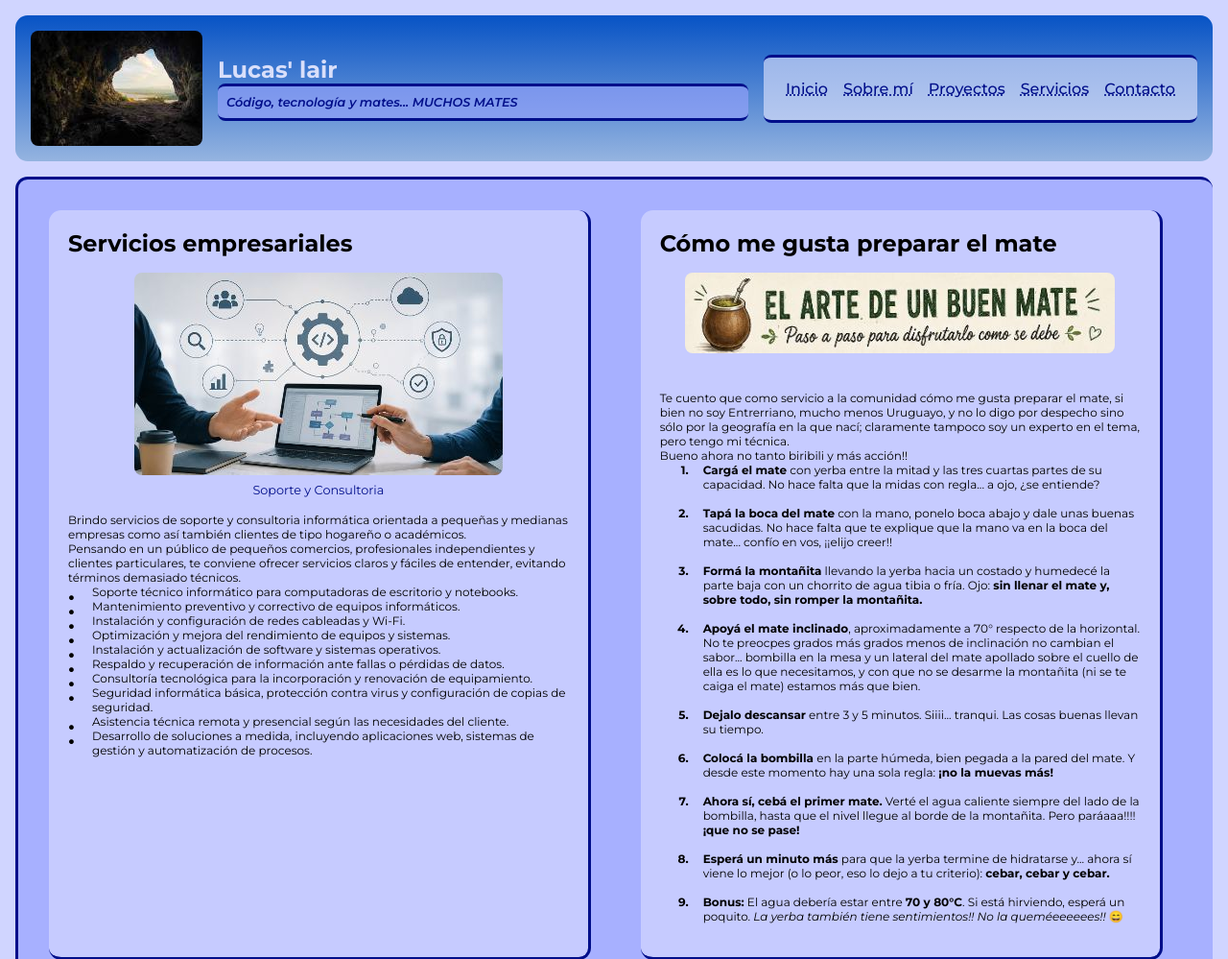
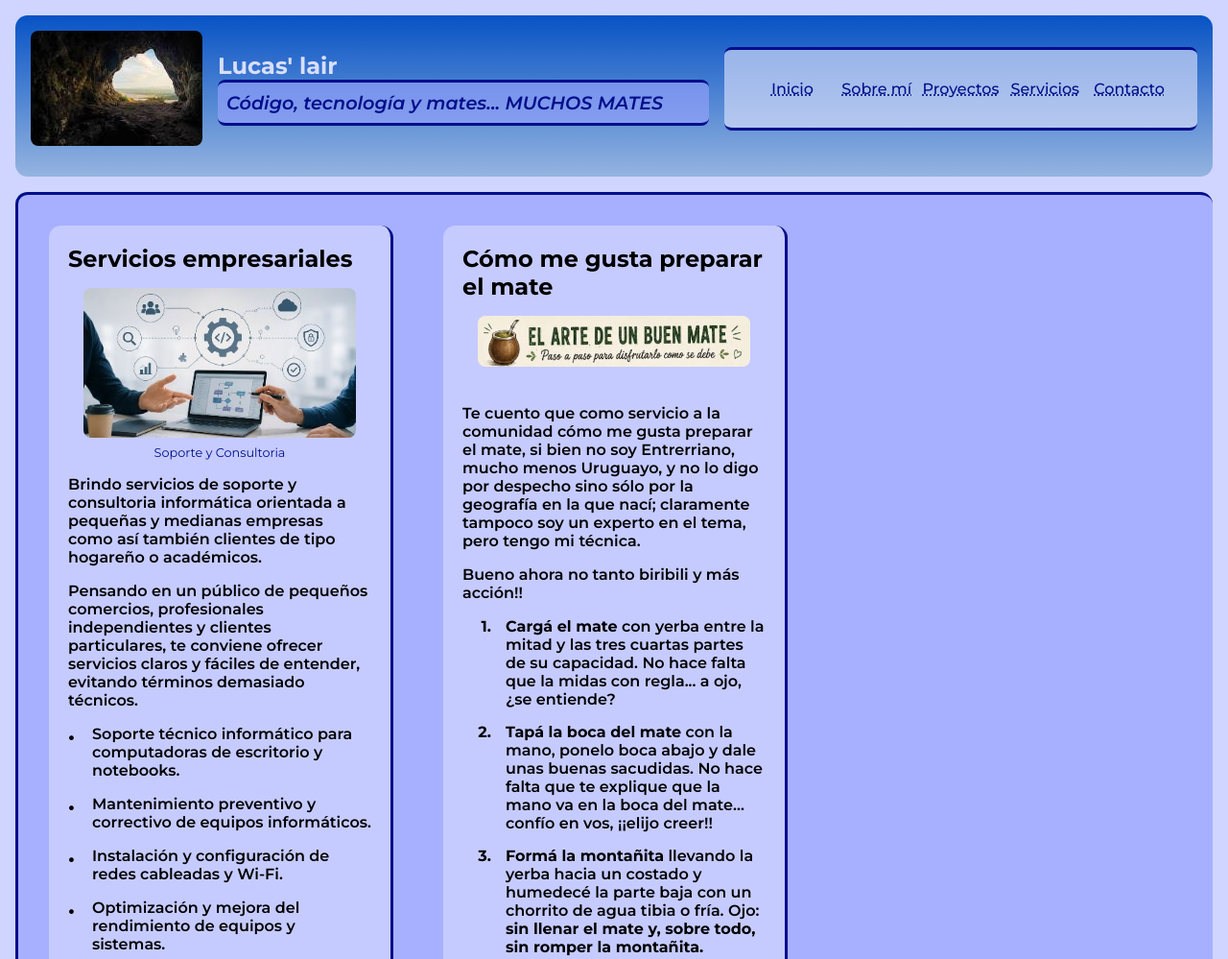
Before and after one commit to lFabianiGH/WebFlex_Clase_1_Entregable, a plain HTML site: page pages/servicios.html in a window 1280 px wide. Shown: the top 999 px of the page at 96% size. Drawn offline with Linux system fonts and the light colour scheme; a web font is replaced by a local one.

Commit message:
Pre entrega 4
Se revisó responsividad, agregaron grid-areas omitidas y se realizó testeoo global

```diff
--- a/pages/servicios.html
+++ b/pages/servicios.html
@@ -21,7 +21,7 @@
 <body>
     <header class="contenedor-header">
         <div class="contenedor-identidad">
-            <img class="logo" src="../assets/img/caverna.jpg" alt="">
+            <img class="logo" src="../assets/img/caverna.jpg" alt="logo de marca comercial de Lucas' lair">
             <div class="texto-logo ">
                 <h1>Lucas' lair</h1>
                 <p class="texto-header">Código, tecnología y mates... MUCHOS MATES</p>
@@ -51,53 +51,53 @@
                     <figcaption>Soporte y Consultoria</figcaption>
                 </figure>
 
-                <p>
+                <p class="texto-plano">
                     Brindo servicios de soporte y consultoria informática orientada a pequeñas y medianas empresas
                     como así también clientes de tipo hogareño o académicos.
                 </p>
-                <p>
+                <p class="texto-plano">
                     Pensando en un público de pequeños comercios, profesionales independientes y
                     clientes particulares, te conviene ofrecer servicios claros y fáciles de entender,
                     evitando términos demasiado técnicos.
                 </p>
 
-                <p class="bullet">
+                <p class="bullet texto-plano">
                     Soporte técnico informático para computadoras de escritorio y notebooks.
                 </p>
 
-                <p class="bullet">
+                <p class="bullet texto-plano">
                     Mantenimiento preventivo y correctivo de equipos informáticos.
                 </p>
 
-                <p class="bullet">
+                <p class="bullet texto-plano">
                     Instalación y configuración de redes cableadas y Wi-Fi.
                 </p>
 
-                <p class="bullet">
+                <p class="bullet texto-plano">
                     Optimización y mejora del rendimiento de equipos y sistemas.
                 </p>
 
-                <p class="bullet">
+                <p class="bullet texto-plano">
                     Instalación y actualización de software y sistemas operativos.
                 </p>
 
-                <p class="bullet">
+                <p class="bullet texto-plano">
                     Respaldo y recuperación de información ante fallas o pérdidas de datos.
                 </p>
 
-                <p class="bullet">
+                <p class="bullet texto-plano">
                     Consultoría tecnológica para la incorporación y renovación de equipamiento.
                 </p>
 
-                <p class="bullet">
+                <p class="bullet texto-plano">
                     Seguridad informática básica, protección contra virus y configuración de copias de seguridad.
                 </p>
 
-                <p class="bullet">
+                <p class="bullet texto-plano">
                     Asistencia técnica remota y presencial según las necesidades del cliente.
                 </p>
 
-                <p class="bullet">
+                <p class="bullet texto-plano">
                     Desarrollo de soluciones a medida, incluyendo aplicaciones web, sistemas de gestión y automatización
                     de procesos.
                 </p>
@@ -113,37 +113,37 @@
                     <figcaption>   </figcaption>
                 </figure>
 
-                <p>
+                <p class="texto-plano">
                     Te cuento que como servicio a la comunidad cómo me gusta preparar el mate, si bien
                     no soy Entrerriano, mucho menos Uruguayo, y no lo digo por despecho sino sólo
                     por la geografía en la que nací; claramente tampoco soy un experto en el tema,
                     pero tengo mi técnica.
                 </p>
 
-                <p>
+                <p class="texto-plano">
                     Bueno ahora no tanto biribili y más acción!!
                 </p>
 
 
                 <div class="lista-ordenada">
-                    <p>
+                    <p class="texto-plano">
                         <strong>Cargá el mate</strong> con yerba entre la mitad y las tres cuartas partes de su
                         capacidad. No hace falta que la midas con regla... a ojo, ¿se entiende?
                     </p>
-                    <p>
+                    <p class="texto-plano">
                         <strong>Tapá la boca del mate</strong> con la mano, ponelo boca abajo y dale unas buenas
                         sacudidas. No hace falta que te explique que la mano va en la boca del mate... confío en
                         vos,
                         ¡¡elijo creer!!
                     </p>
-                    <p>
+                    <p class="texto-plano">
                         <strong>Formá la montañita</strong> llevando la yerba hacia un costado y humedecé la parte
                         baja
                         con un chorrito de agua tibia o fría. Ojo: <strong>sin llenar el mate y, sobre todo, sin
                             romper
                             la montañita.</strong>
                     </p>
-                    <p>
+                    <p class="texto-plano">
                         <strong>Apoyá el mate inclinado</strong>, aproximadamente a 70° respecto de la horizontal.
                         No te preocpes grados más grados menos de inclinación no cambian el sabor... bombilla en la
                         mesa
@@ -153,28 +153,28 @@
                         la montañita (ni se te caiga el mate) estamos más que bien.
 
                     </p>
-                    <p>
+                    <p class="texto-plano">
                         <strong>Dejalo descansar</strong> entre 3 y 5 minutos. Siiii... tranqui.
                         Las cosas buenas llevan su tiempo.
 
                     </p>
-                    <p>
+                    <p class="texto-plano">
                         <strong>Colocá la bombilla</strong> en la parte húmeda, bien pegada a la pared del mate.
                         Y desde este momento hay una sola regla:
                         <strong>¡no la muevas más!</strong>
 
                     </p>
-                    <p>
+                    <p class="texto-plano">
                         <strong>Ahora sí, cebá el primer mate.</strong> Verté el agua caliente siempre del lado de la
                         bombilla, hasta que el nivel llegue al borde de la montañita.
                         Pero paráaaa!!!! <strong>¡que no se pase!</strong>
                     </p>
-                    <p>
+                    <p class="texto-plano">
                         <strong>Esperá un minuto más</strong> para que la yerba termine de hidratarse y...
                         ahora sí viene lo mejor (o lo peor, eso lo dejo a tu criterio):
                         <strong>cebar, cebar y cebar.</strong>
                     </p>
-                    <p>
+                    <p class="texto-plano">
                         <strong>Bonus:</strong> El agua debería estar entre <strong>70 y 80°C</strong>.
                         Si está hirviendo, esperá un poquito.
                         <em>La yerba también tiene sentimientos!! No la queméeeeeees!!</em> 😄
@@ -189,7 +189,7 @@
 
     <footer>
         <nav>
-            <p>Seguime en redes sociales:</p>
+            <p class="texto-plano">Seguime en redes sociales:</p>
             <ul>
                 <li><a href="https://www.facebook.com/lu.ma.fabiani" target="_blank">Facebook</a></li>
                 <li><a href="https://www.instagram.com/lu.ma.fabiani" target="_blank">Instagram</a></li>
--- a/styles/styles.css
+++ b/styles/styles.css
@@ -25,7 +25,6 @@ Colores base:
   --color-gradiente-hasta: #95b4e0;
   /* --title-size: clamp(1.5rem, 5vw, 3rem); */
 }
-
 
 
 /* Estilos de la sección Header */
@@ -84,126 +83,14 @@ article {
   border-color: var(--primary-color);
 }
 
-/*
-  Aplica estilos al contenedor de proyectos Anteriormente Flex
-  Reconvertido a Grid para responsividad Mobile First
-*/
-.contenedor-proyectos {
-  display: grid;
-  grid-template-columns: 1fr;
-  gap: 20px;
-}
-
-/*
-  Aplica estilos al contenedor de proyectos Anteriormente Flex
-  Reconvertido a Grid para responsividad Mobile First
-  en el logo de empresa
-  */
-  .contenedor-identidad {
-    display: grid;
-    grid-template-columns: 1fr;
-  grid-template-rows: auto 1fr;
-  grid-template-areas:
-    "logo"
-    "texto-logo";
-  align-items: center;
-  gap: 1rem;
-}
-
-/* Aplica estilos al <ul> dentro del <nav> específicamente*/
-nav>ul {
-  display: grid;
-  grid-template-columns: 1fr;
-  gap: 1rem;
-  margin: 1rem;
-  max-width: none;
-}
-
-/* Aplica estilos a los <li> dentro del <ul> dentro del <nav> específicamente*/
-nav>ul>li {
-  display: block;
-  list-style: none;
-  border-radius: 0.2rem;
-}
-
-
-.contenedor-header{
-  display: grid;
-  grid-template-columns: 1fr;
-  grid-template-rows: auto 1fr;
-  align-items: center;
-  gap: 1rem
-}
-
-@media (min-width: 768px) {
-  .contenedor-proyectos {
-    grid-template-columns: repeat(2, 1fr);
-  }
-
-  .contenedor-identidad {
-    grid-template-columns: auto 1fr;
-    grid-template-rows: 1fr;
-    grid-template-areas:
-      "logo texto-logo";
-    gap: 1rem;
-  }
-  p.texto-header {
-    background-color: hsl(234, 100%, 80%, 0.6);
-    font-style: italic;
-    font-weight: 600;
-    line-height: normal;
-    max-width: none;
-    padding: 9px;
-    border-radius: 0.5rem;
-    border-style: solid none solid none;
-    border-width: 3px;
-  }
-
-  nav>ul {
-    display: flex;
-    flex-direction: row;
-    gap: 1rem;
-    margin: 0.5rem;
-    max-width: none;
-  }
-
-  nav>ul>li {
-    display: block;
-    list-style: none;
-    border-radius: 0.2rem;
-  }
-}
-
-@media (min-width: 1024px) {
-  .contenedor-proyectos {
-    grid-template-columns: repeat(3, auto);
-  }
-
-  .contenedor-identidad {
-    grid-template-columns: auto 1fr;
-    grid-template-rows: 1fr;
-    grid-template-areas:
-      "logo texto-logo";
-    gap: 1rem;
-  }
-  .contenedor-header{
-    grid-template-columns: 3fr minmax(345, 1fr);
-    grid-template-rows: 1fr;
-    grid-template-areas:
-      "contenedor-identidad nav";
-    align-items: center;
-    gap: 1rem
-  }
-}
-
 /* Aplica estilos a las listas ordenadas <ol> */
 ol {
-  max-width: 90ch;
+  /* max-width: 90ch; */
 }
 
 /* Aplica estilos a las listas desordenadas <ul> */
 ul {
-  max-width: 90ch;
+  /* max-width: 90ch; */
 }
 
 /* Aplica estilos al <Nav> */
@@ -229,7 +116,7 @@ p {
   font-size: 0.75rem;
   font-weight: 400;
   line-height: normal;
-  max-width: 90ch;
+  /* max-width: 90ch; */
 }
 
 /*
@@ -237,7 +124,7 @@ Aplica estilos al <p> dentro del <footer> aunque el <p> independientemente que s
 hijo, nieto, etc. del <footer>, es sufiente que esté dentro de esa etiqueta.
 */
 footer p {
-  max-width: none;
+  /* max-width: none; */
 }
 
 /*
@@ -252,7 +139,15 @@ footer>p {
 /* Aplica estilos específicos para el texto del <header>*/
 p.texto-header {
   font-size: 0.8rem;
-
+  background-color: hsl(234, 100%, 80%, 0.6);
+  font-style: italic;
+  font-weight: 600;
+  line-height: normal;
+  /* max-width: none; */
+  padding: 9px;
+  border-radius: 0.5rem;
+  border-style: solid none solid none;
+  border-width: 3px;
 }
 
 /*
@@ -315,7 +210,6 @@ clase "lista-ordenada¨
   text-align: right;
 }
 
-
 /* aplica estilos a las etiquetas <a>*/
 a {
   color: var(--primary-color);
@@ -351,3 +245,193 @@ img {
   height: auto;
   border-radius: 0.5rem;
 }
+
+/* Aplica estilos al <ul> dentro del <nav> específicamente*/
+nav>ul {
+  display: grid;
+  grid-template-columns: 1fr;
+  gap: 1rem;
+  margin: 1rem;
+  /* max-width: none; */
+}
+
+/* Aplica estilos a los <li> dentro del <ul> dentro del <nav> específicamente*/
+nav>ul>li {
+  display: block;
+  list-style: none;
+  border-radius: 0.2rem;
+}
+
+/*
+Aplica estilos al contenedor de proyectos Anteriormente Flex
+Reconvertido a Grid para responsividad Mobile First
+*/
+.logo {
+  grid-area: "logo";
+}
+
+.texto-logo {
+  grid-area: "texto-logo";
+}
+
+.contenedor-nav {
+  grid-area: "contenedor-nav";
+}
+
+.contenedor-header {
+  display: grid;
+  grid-area: "contenedor-header";
+  grid-template-columns: 1fr;
+  grid-template-rows: auto 1fr;
+  grid-template-areas:
+    "contenedor-identidad"
+    "contenedor-nav";
+  align-items: center;
+  gap: 1rem
+}
+
+.contenedor-identidad {
+  display: grid;
+  grid-area: contenedor-identidad;
+  grid-template-columns: 1fr;
+  grid-template-rows: auto 1fr;
+  grid-template-areas:
+    "logo"
+    "texto-logo";
+  align-items: center;
+  gap: 1rem;
+}
+
+.contenedor-proyectos {
+  display: grid;
+  grid-area: "contenedor-proyectos";
+  grid-template-columns: 1fr;
+  gap: 20px;
+}
+
+.texto-plano {
+  font-size: 0.8rem;
+  font-weight: 400;
+  line-height: normal;
+  /* max-width: 90ch; */
+  margin-bottom: 1rem;
+}
+
+@media (min-width: 768px) {
+  .contenedor-header {
+    display: grid;
+    grid-area: "contenedor-header";
+    grid-template-columns: 1fr;
+    grid-template-rows: auto 1fr;
+    grid-template-areas:
+      "contenedor-identidad"
+      "contenedor-nav";
+    align-items: center;
+    gap: 1rem
+  }
+
+  nav>ul {
+    grid-template-columns: repeat(5, 1fr);
+    gap: 0.5rem;
+  }
+
+  nav>ul>li {
+    text-align: center;
+  }
+
+  .contenedor-proyectos {
+    display: grid;
+    grid-template-columns: repeat(2, 1fr);
+    gap: 20px;
+  }
+
+  .contenedor-identidad {
+    display: grid;
+    grid-area: "contenedor-identidad";
+    grid-template-columns: auto 1fr;
+    grid-template-rows: 1fr;
+    grid-template-areas:
+      "logo texto-logo";
+    gap: 1rem;
+  }
+
+  p.texto-header {
+    font-size: 1rem;
+    background-color: hsl(234, 100%, 80%, 0.6);
+    font-style: italic;
+    font-weight: 600;
+    line-height: normal;
+    /* max-width: none; */
+    padding: 9px;
+    border-radius: 0.5rem;
+    border-style: solid none solid none;
+    border-width: 3px;
+  }
+
+  .texto-plano {
+    font-size: 1rem;
+    font-weight: 450;
+    line-height: normal;
+    /* max-width: 90ch; */
+    margin-bottom: 1rem;
+  }
+}
+
+@media (min-width: 1024px) {
+  .contenedor-header {
+    display: grid;
+    grid-area: "contenedor-header";
+    grid-template-columns: 1fr;
+    grid-template-rows: auto 1fr;
+    grid-template-areas:
+      "contenedor-identidad contenedor-nav";
+    align-items: center;
+    gap: 1rem
+  }
+
+  nav>ul {
+    grid-template-columns: repeat(5, 1fr);
+    gap: 0.5rem;
+  }
+
+  nav>ul>li {
+    text-align: center;
+  }
+
+  .contenedor-proyectos {
+    display: grid;
+    grid-template-columns: repeat(3, 1fr);
+    gap: 20px;
+  }
+
+  .contenedor-identidad {
+    display: grid;
+    grid-area: "contenedor-identidad";
+    grid-template-columns: auto 1fr;
+    grid-template-rows: 1fr;
+    grid-template-areas:
+      "logo texto-logo";
+    gap: 1rem;
+  }
+
+  p.texto-header {
+    font-size: 1.2rem;
+    background-color: hsl(234, 100%, 80%, 0.6);
+    font-style: italic;
+    font-weight: 600;
+    line-height: normal;
+    /* max-width: none; */
+    padding: 9px;
+    border-radius: 0.5rem;
+    border-style: solid none solid none;
+    border-width: 3px;
+  }
+
+  .texto-plano {
+    font-size: 1rem;
+    font-weight: 550;
+    line-height: normal;
+    /* max-width: 90ch; */
+    margin-bottom: 1rem;
+  }
+}
```
Also changed, not shown: index.html (+10 -10 lines), pages/contacto.html (+4 -4 lines), pages/proyectos.html (+16 -20 lines), pages/sobre-mi.html (+10 -10 lines).
